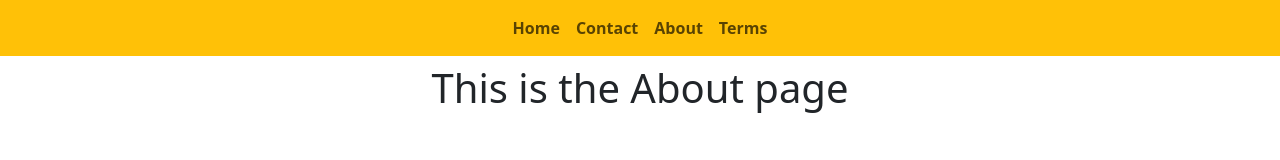
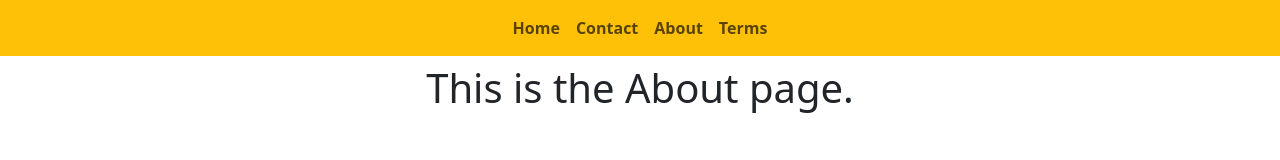
Before and after one commit to srijonashraf/Basic-Node-Navigate, a website: page about.html in a window 1280 px wide. Drawn offline with nearby package versions, Linux system fonts and the light colour scheme.

Commit message:
Update about.html

```diff
--- a/about.html
+++ b/about.html
@@ -31,7 +31,7 @@
       </nav>
     </div>
 
-    <h1 class="text-center mt-2">This is the About page</h1>
+    <h1 class="text-center mt-2">This is the About page.</h1>
 
     <script
       src="https://cdn.jsdelivr.net/npm/bootstrap@5.3.1/dist/js/bootstrap.bundle.min.js"
```
